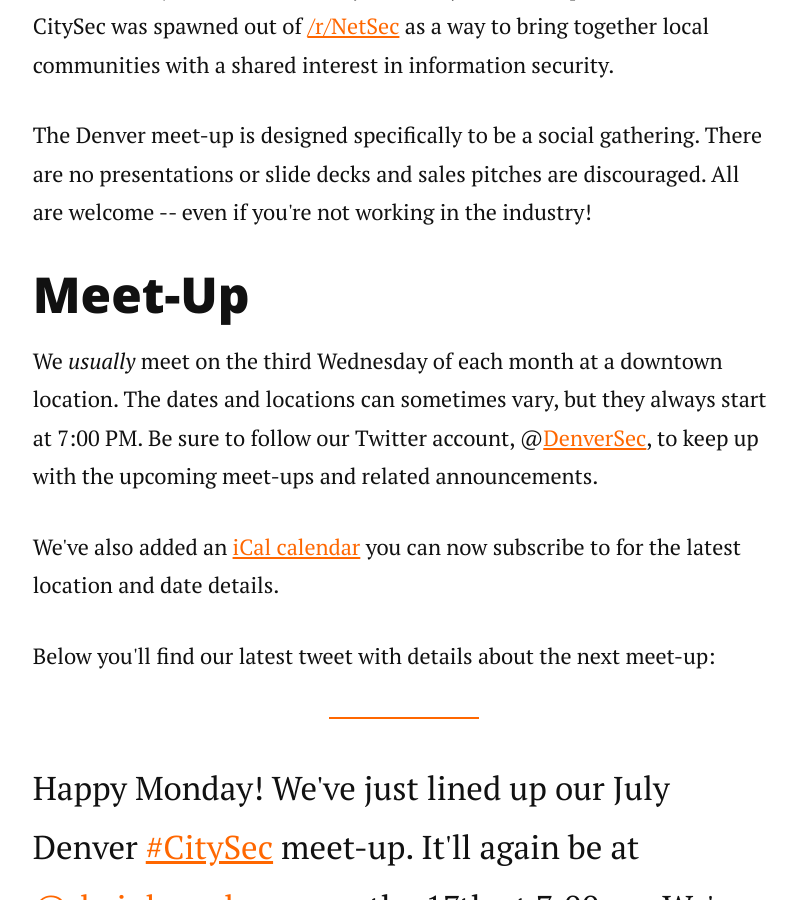
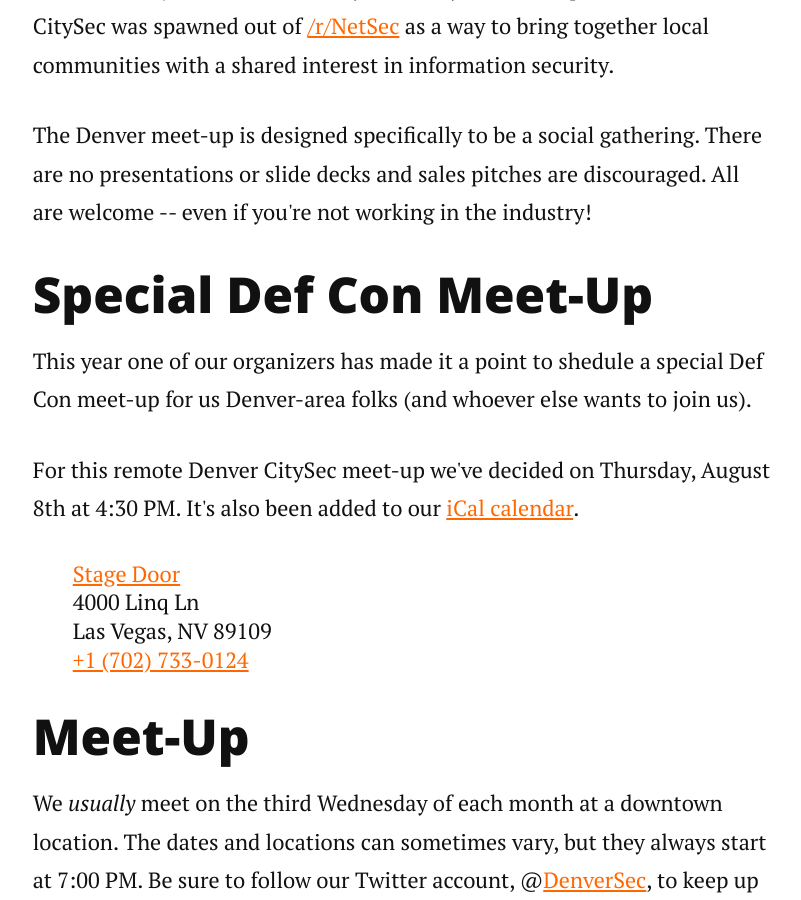
Before and after one commit to denversec/denversec.github.io, a Jekyll site: the page built from index.html, in a window 1280 px wide and 900 px high, scrolled down 455 px. Shown: the whole window, without its empty margins (236-1037 px from the left). Built offline with Jekyll 4.4.1, drawn with Linux system fonts in a browser that asks for light colours; nearby versions of some CDN libraries; comment, search, counter and statistics services are not loaded.

Commit message:
Update for Def Con meetup

```diff
--- a/index.html
+++ b/index.html
@@ -7,6 +7,16 @@
   <h2 id="about">About</h2>
   <p>DenverSec is just one of the many local CitySec meet-ups around the world. CitySec was spawned out of <a href="https://www.reddit.com/r/netsec/" target="_blank">/r/NetSec</a> as a way to bring together local communities with a shared interest in information security.</p>
   <p>The Denver meet-up is designed specifically to be a social gathering. There are no presentations or slide decks and sales pitches are discouraged. All are welcome -- even if you're not working in the industry!</p>
+
+  <h2 id="meetup">Special Def Con Meet-Up</h2>
+  <p>This year one of our organizers has made it a point to shedule a special Def Con meet-up for us Denver-area folks (and whoever else wants to join us).</p>
+  <p>For this remote Denver CitySec meet-up we've decided on Thursday, August 8th at 4:30 PM. It's also been added to our <a href="/meetups.ics">iCal calendar</a>.</p>
+  <p class="meetup-details">
+    <a href="https://facebook.com/stagedoorcasino/" target="_blank">Stage Door</a><br/>
+    4000 Linq Ln<br/>
+    Las Vegas, NV 89109<br/>
+    <a href="tel:17027330124">+1 (702) 733-0124</a>
+  </p>
 
   <h2 id="meetup">Meet-Up</h2>
 	<p>We <i>usually</i> meet on the third Wednesday of each month at a downtown location. The dates and locations can sometimes vary, but they always start at 7:00 PM. Be sure to follow our Twitter account, @<a href="https://twitter.com/DenverSec" target="_blank">DenverSec</a>, to keep up with the upcoming meet-ups and related announcements.</p>
```
Also changed, not shown: 1 other file.
